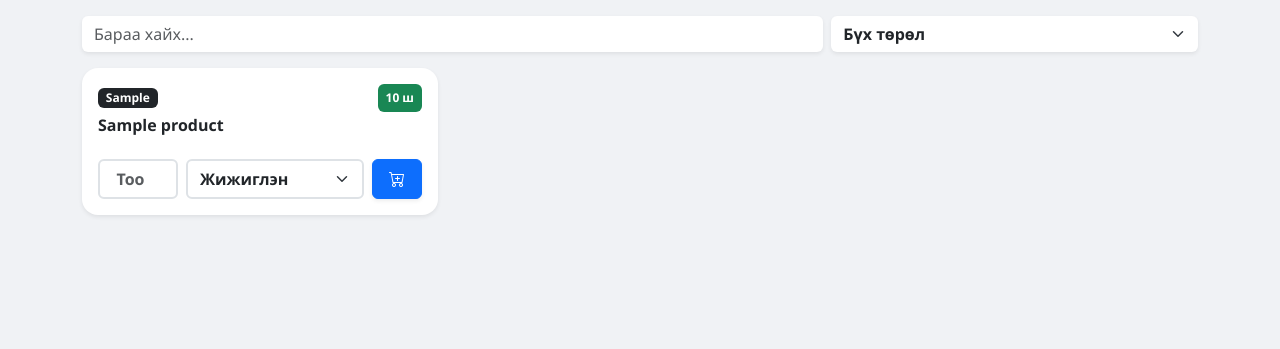
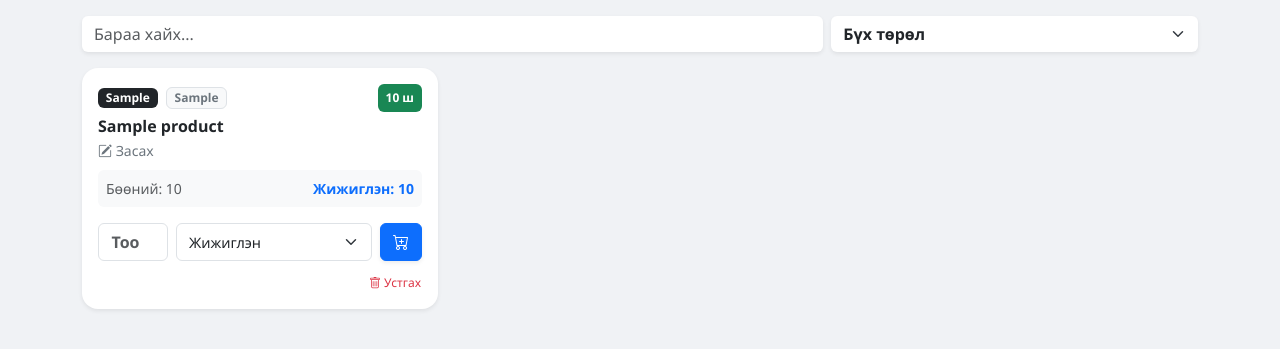
Before and after one commit to TSodoo-1985/Tolgoit_Num, a Flask app: page /dashboard in a window 1280 px wide. Shown: the part 60-409 px from the top of the page. Run offline with Flask 3, Linux system fonts and the light colour scheme; a user stored in the database is signed in; tables that the repository leaves empty hold one stand-in row (values such as "Sample post").

Commit message:
Update dashboard.html

```diff
--- a/templates/dashboard.html
+++ b/templates/dashboard.html
@@ -17,27 +17,58 @@
     {% for p in products %}
     <div class="col-12 col-md-6 col-lg-4 item-to-filter" data-category="{{ p.category }}">
         <div class="card border-0 shadow-sm rounded-4 p-3 mb-3">
+
             <div class="d-flex justify-content-between align-items-start mb-2">
                 <div>
-                    <span class="badge bg-dark small">{{ p.sku }}</span>
+                    <div class="mb-1">
+                        <span class="badge bg-dark small">{{ p.sku }}</span>
+                        {% if p.category %}
+                        <span class="badge bg-light text-secondary border ms-1">{{ p.category }}</span>
+                        {% endif %}
+                    </div>
+
                     <h6 class="fw-bold mt-2 mb-0 text-dark">{{ p.name }}</h6>
+
+                    <a href="{{ url_for('edit_product', id=p.id) }}" class="text-secondary small text-decoration-none mt-1 d-inline-block">
+                        <i class="bi bi-pencil-square"></i> Засах
+                    </a>
                 </div>
+
                 <div class="badge {% if p.stock <= 5 %}bg-danger{% else %}bg-success{% endif %} p-2">
                     {{ p.stock|int }} ш
                 </div>
             </div>
 
-            <div class="d-flex gap-2 mt-3">
-                <input type="number" step="0.1" id="qty-{{ p.id }}" class="form-control text-center fw-bold border-2" style="width: 80px;" placeholder="Тоо">
-                <select id="type-{{ p.id }}" class="form-select fw-bold border-2">
+            <div class="bg-light p-2 rounded small text-muted mb-3 d-flex justify-content-between">
+                <span>Бөөний: {{ "{:,.0f}".format(p.wholesale_price) }}</span>
+                <span class="text-primary fw-bold">Жижиглэн: {{ "{:,.0f}".format(p.retail_price) }}</span>
+            </div>
+
+            <div class="d-flex gap-2">
+                <input type="number" id="qty-{{ p.id }}" class="form-control fw-bold text-center" placeholder="Тоо" style="width: 70px;">
+
+                <select id="type-{{ p.id }}" class="form-select border-1" style="font-size: 0.9rem;">
                     <option value="Жижиглэн зарлага">Жижиглэн</option>
                     <option value="Бөөний зарлага">Бөөний</option>
-                    <option value="Орлого">Орлого</option>
+                    <option value="Өртгөөр зарлага" class="text-danger">Өртгөөр</option>
+                    <option value="Орлого" class="text-success">Орлого</option>
                 </select>
-                <button type="button" onclick="addToCartLocal('{{ p.id }}', '{{ p.name }}')" class="btn btn-primary px-3 shadow-sm">
+
+                <button type="button" onclick="addToCartLocal('{{ p.id }}', '{{ p.name }}')" class="btn btn-primary shadow-sm">
                     <i class="bi bi-cart-plus"></i>
                 </button>
             </div>
+
+            {% if current_user.role == 'admin' %}
+            <div class="text-end mt-2">
+                <form action="{{ url_for('delete_product', id=p.id) }}" method="POST" onsubmit="return confirm('Энэ барааг бүр мөсөн устгах уу?');">
+                    <button type="submit" class="btn btn-link text-danger p-0 small text-decoration-none" style="font-size: 12px;">
+                        <i class="bi bi-trash"></i> Устгах
+                    </button>
+                </form>
+            </div>
+            {% endif %}
+
         </div>
     </div>
     {% endfor %}
@@ -53,11 +84,16 @@
         cart.push({ product_id: id, name: name, quantity: parseFloat(qty), type: type });
         localStorage.setItem('myCart', JSON.stringify(cart));
 
-        updateBadge(); // layout.html-ийн тоог шинэчлэх
+        updateBadge();
         document.getElementById(`qty-${id}`).value = '';
 
-        // Жижиг мэдэгдэл (Toast байдлаар)
-        alert(`${name} сагсанд нэмэгдлээ`);
+        // Жижиг мэдэгдэл
+        let alertBox = document.createElement('div');
+        alertBox.className = 'position-fixed top-0 start-50 translate-middle-x mt-4 badge bg-success p-3 shadow';
+        alertBox.style.zIndex = 9999;
+        alertBox.innerText = `${name} сагсанд нэмэгдлээ!`;
+        document.body.appendChild(alertBox);
+        setTimeout(() => alertBox.remove(), 1500);
     }
 
     function filterProducts() {
```
